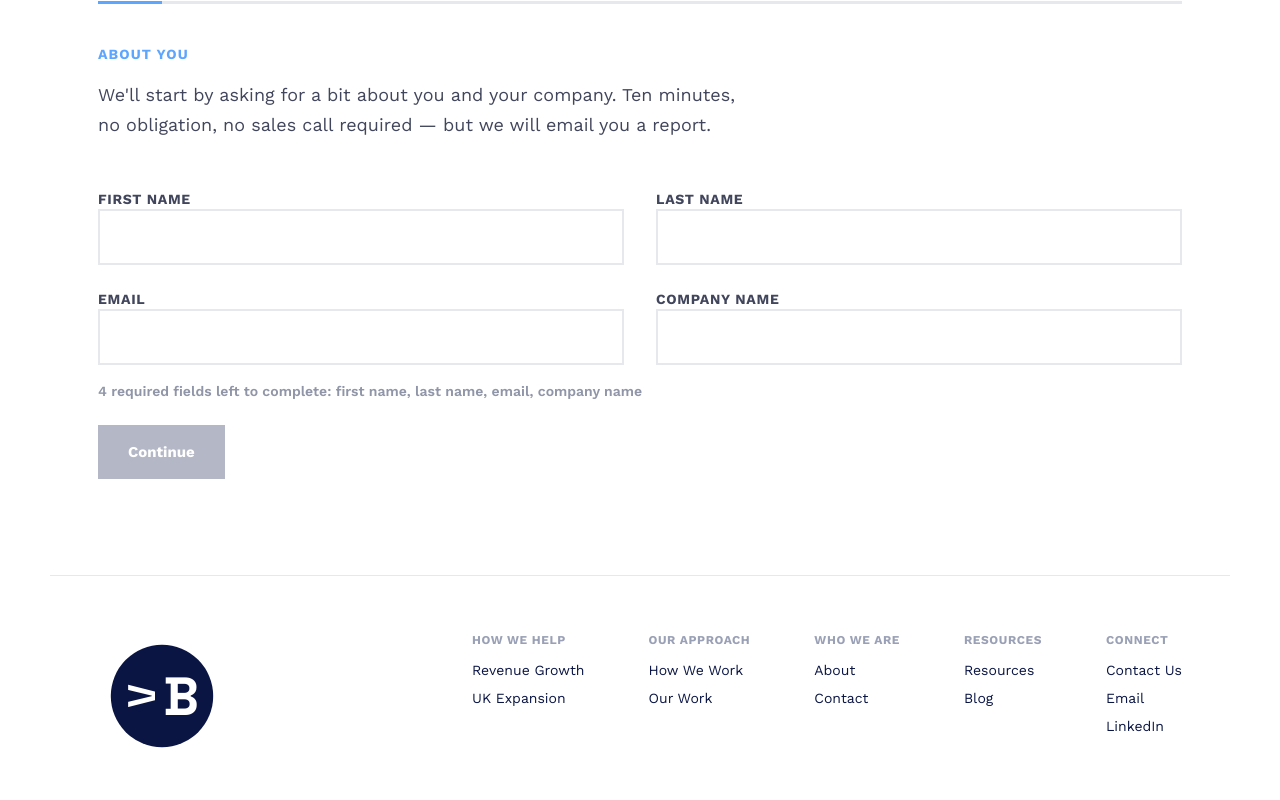
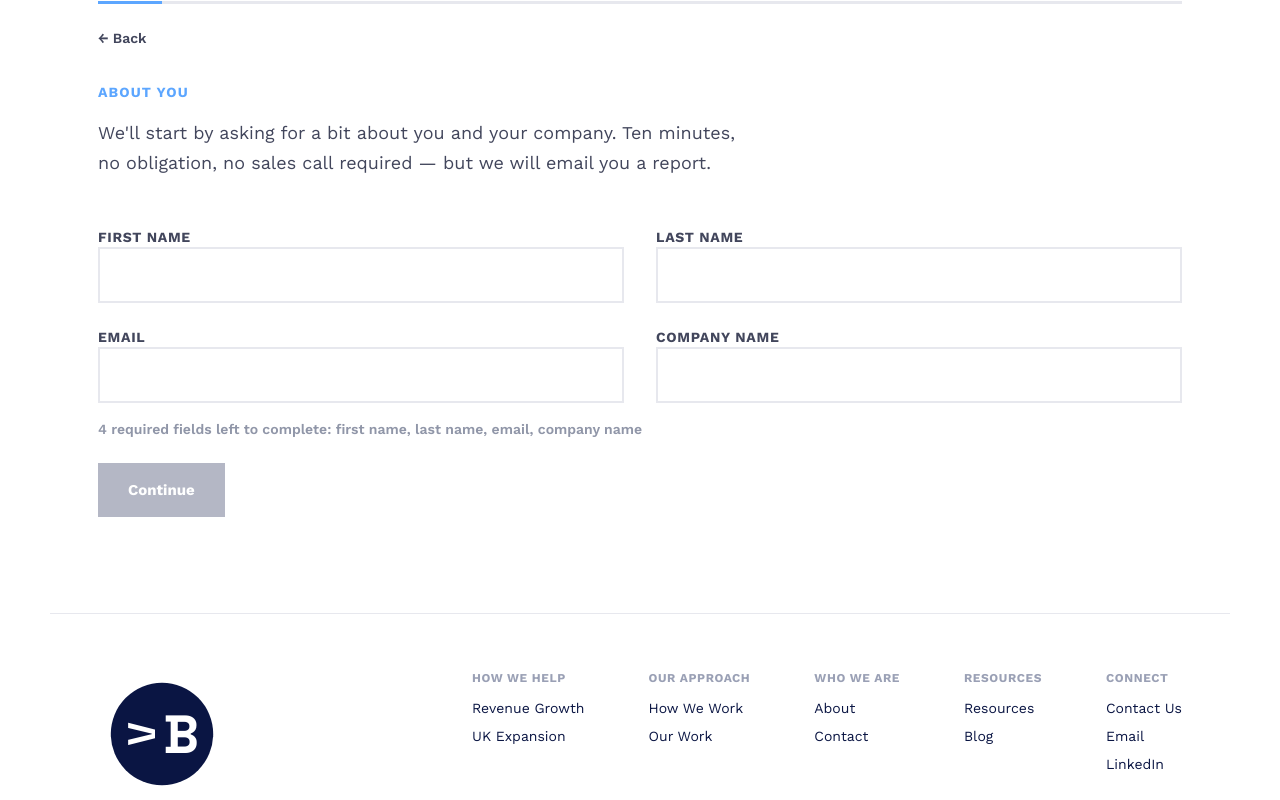
Before and after one commit to vb-iant/velocity-b, a Next.js app: page /velocity-assessment in a window 1280 px wide. Both pictures are taken after a click on the button ">Start". Shown: the part 280-1080 px from the top of the page. Built offline with nearby package versions, Linux system fonts and the light colour scheme.

Commit message:
Velocity Assessment: only scroll-to-top once started (not on page load); add Back button on every screen

```diff
--- a/components/VelocityAssessment.tsx
+++ b/components/VelocityAssessment.tsx
@@ -140,8 +140,15 @@ export function VelocityAssessment() {
   const [submitting, setSubmitting] = useState(false);
 
   const topRef = useRef<HTMLDivElement>(null);
+  const hasMounted = useRef(false);
 
   useEffect(() => {
+    // Skip the very first run (page load, still on the intro screen) — only
+    // scroll once the person has actually moved somewhere.
+    if (!hasMounted.current) {
+      hasMounted.current = true;
+      return;
+    }
     topRef.current?.scrollIntoView({ behavior: "smooth", block: "start" });
   }, [step, screenIndex]);
 
@@ -213,6 +220,14 @@ export function VelocityAssessment() {
     }
   }
 
+  function goBack() {
+    if (screenIndex > 0) {
+      setScreenIndex(screenIndex - 1);
+    } else {
+      setStep("intro");
+    }
+  }
+
   const totalScreens = SCREENS.length;
   const progressPct = step === "screen" ? ((screenIndex + 1) / totalScreens) * 100 : 0;
 
@@ -244,10 +259,17 @@ export function VelocityAssessment() {
 
       <div ref={topRef} className="mx-auto max-w-[1180px] px-12 pb-24">
         {step === "screen" && (
-          <div className="mb-10 mt-10">
+          <div className="mb-8 mt-10">
             <div className="h-[3px] w-full bg-hair">
               <div className="h-[3px] bg-blue transition-all" style={{ width: `${progressPct}%` }} />
             </div>
+            <button
+              type="button"
+              onClick={goBack}
+              className="mt-6 text-sm font-semibold text-[#42465c] hover:text-navy"
+            >
+              &larr; Back
+            </button>
           </div>
         )}
 
```
